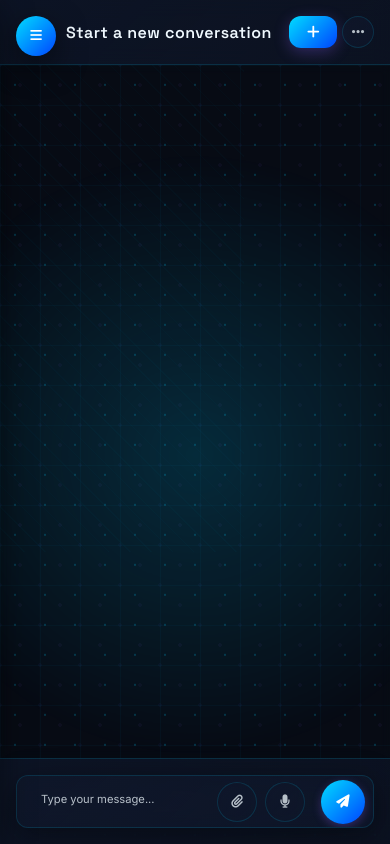
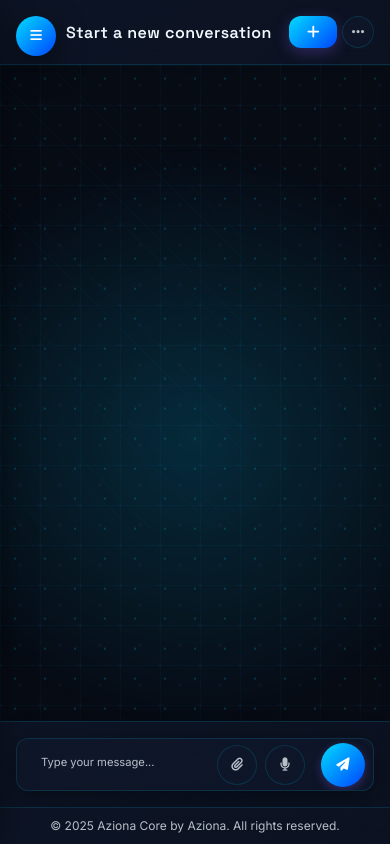
Before and after one commit to btwwahab/wahab-s-nexus, a plain HTML site: page index.html in a window 390 px wide. Drawn offline with nearby package versions, Linux system fonts and the light colour scheme.

Commit message:
Add footer component with responsive styles to enhance UI

```diff
--- a/index.html
+++ b/index.html
@@ -217,8 +217,16 @@
                     </div>
                 </div>
             </div>
+                                <!-- Add Footer -->
+        <footer class="app-footer">
+            <div class="footer-bottom">
+                <p>&copy; 2025 Aziona Core by Aziona. All rights reserved.</p>
+            </div>
+        </footer>
         </main>
     </div>
+
+
 
     <!-- Modals -->
     <div class="modal-overlay" id="modal-overlay"></div>
--- a/style.css
+++ b/style.css
@@ -2451,3 +2451,49 @@ body.light-theme .markdown-content th {
     0% { background-position: 0% 0; }
     100% { background-position: 200% 0; }
 }
+
+/* Footer Styles */
+.app-footer {
+    background: var(--glass-bg);
+    backdrop-filter: blur(10px);
+    -webkit-backdrop-filter: blur(10px);
+    border-top: var(--glass-border);
+    padding: 0.8rem 0;
+    position: relative;
+    z-index: 5;
+    margin-top: auto;
+}
+
+.footer-bottom {
+    text-align: center;
+    padding: 0 2rem;
+}
+
+.footer-bottom p {
+    margin: 0;
+    font-size: 0.85rem;
+    color: var(--text-secondary);
+    font-family: 'Inter', sans-serif;
+}
+
+/* Responsive Footer */
+@media (max-width: 768px) {
+    .app-footer {
+        padding: 0.6rem 0;
+    }
+
+    .footer-bottom {
+        padding: 0 1rem;
+    }
+
+    .footer-bottom p {
+        font-size: 0.8rem;
+    }
+}
+
+@media (max-width: 480px) {
+    .footer-bottom p {
+        font-size: 0.75rem;
+        line-height: 1.4;
+    }
+}
```
